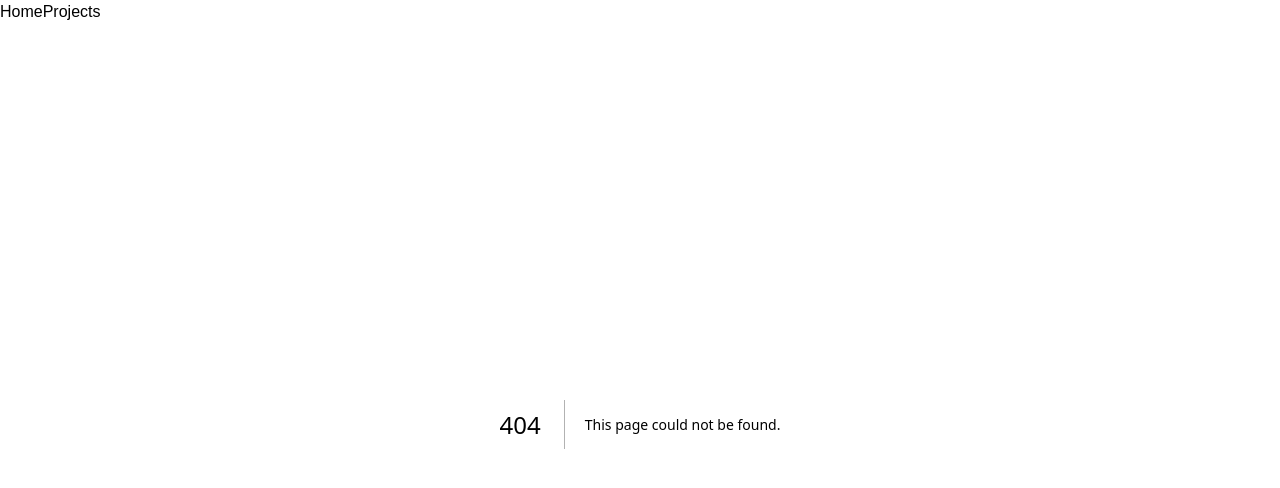
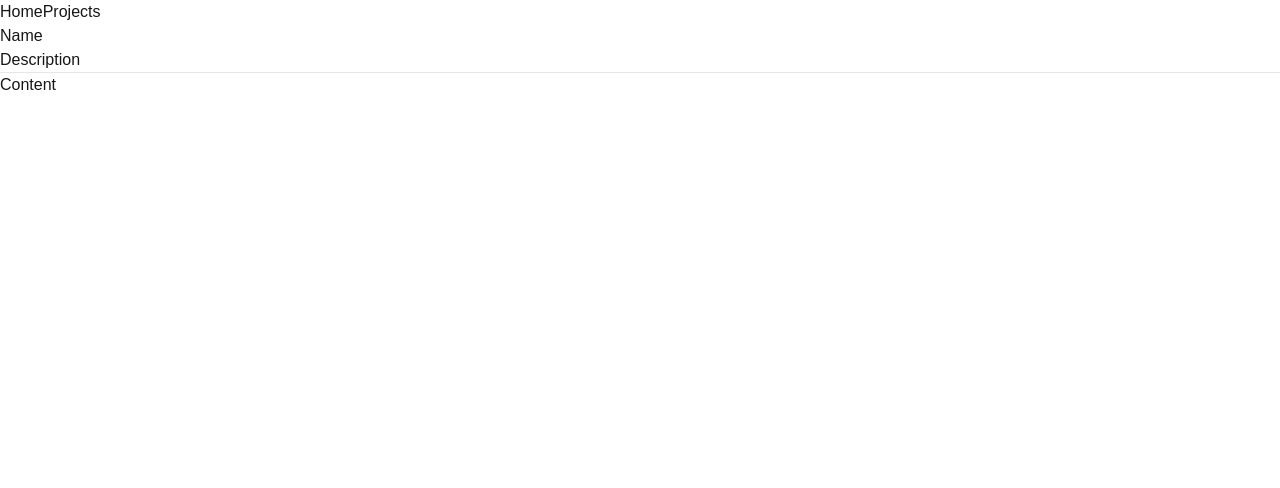
Before and after one commit to ymumberson/Tailwind-Portfolio, a Next.js app: page /projects/skeleton in a window 1280 px wide. Before the commit this address had no page. Shown: the top 488 px of the page. Built offline with nearby package versions, Linux system fonts and the light colour scheme.

Commit message:
Setup simple skeleton for reference

```diff
--- /dev/null
+++ b/src/app/projects/skeleton/page.tsx
@@ -0,0 +1,12 @@
+import Project from "@/app/components/Project";
+import React from "react";
+
+const Skeleton = () => {
+    return (
+        <Project name="Name" description="Description">
+            Content
+        </Project>
+    );
+}
+
+export default Skeleton;
```
